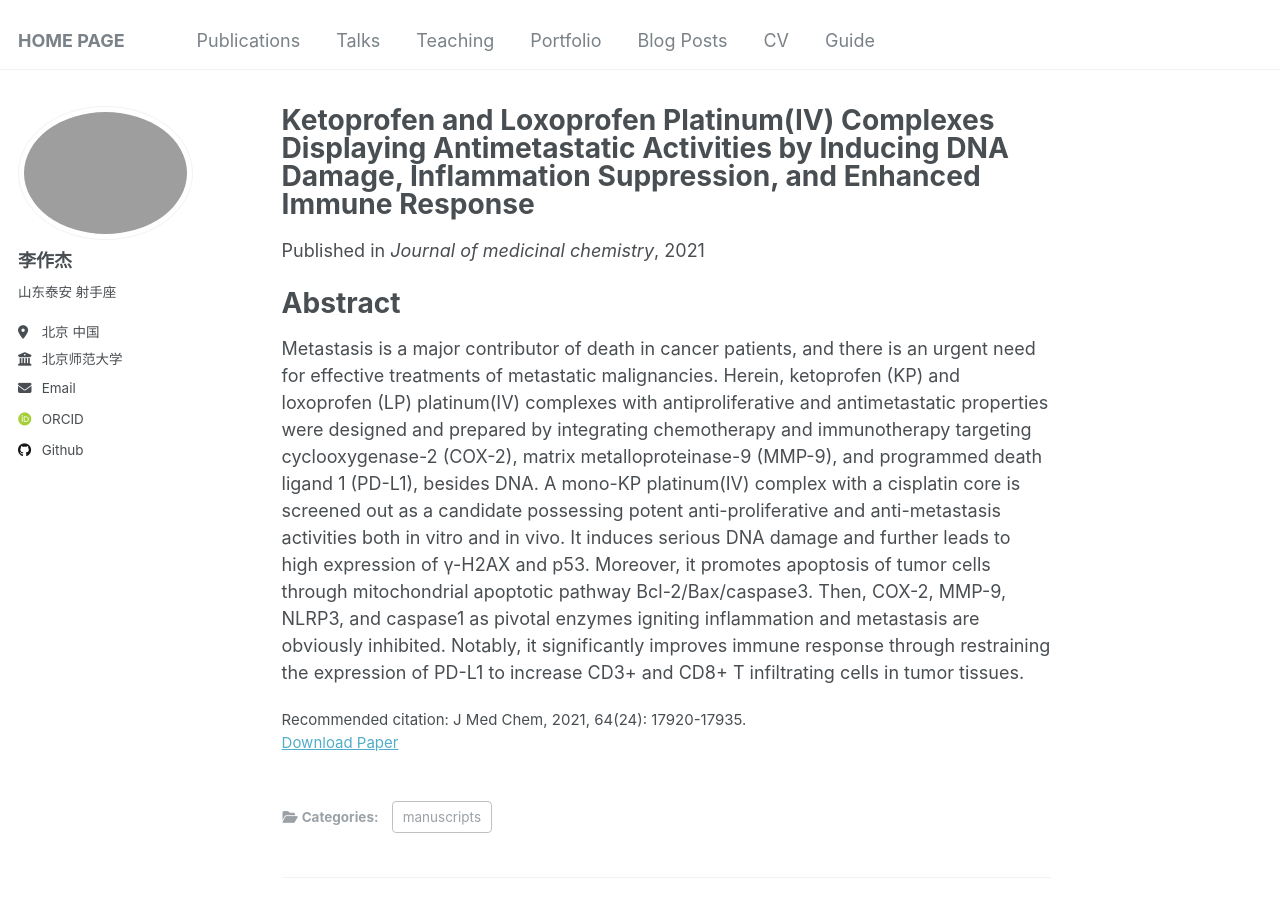
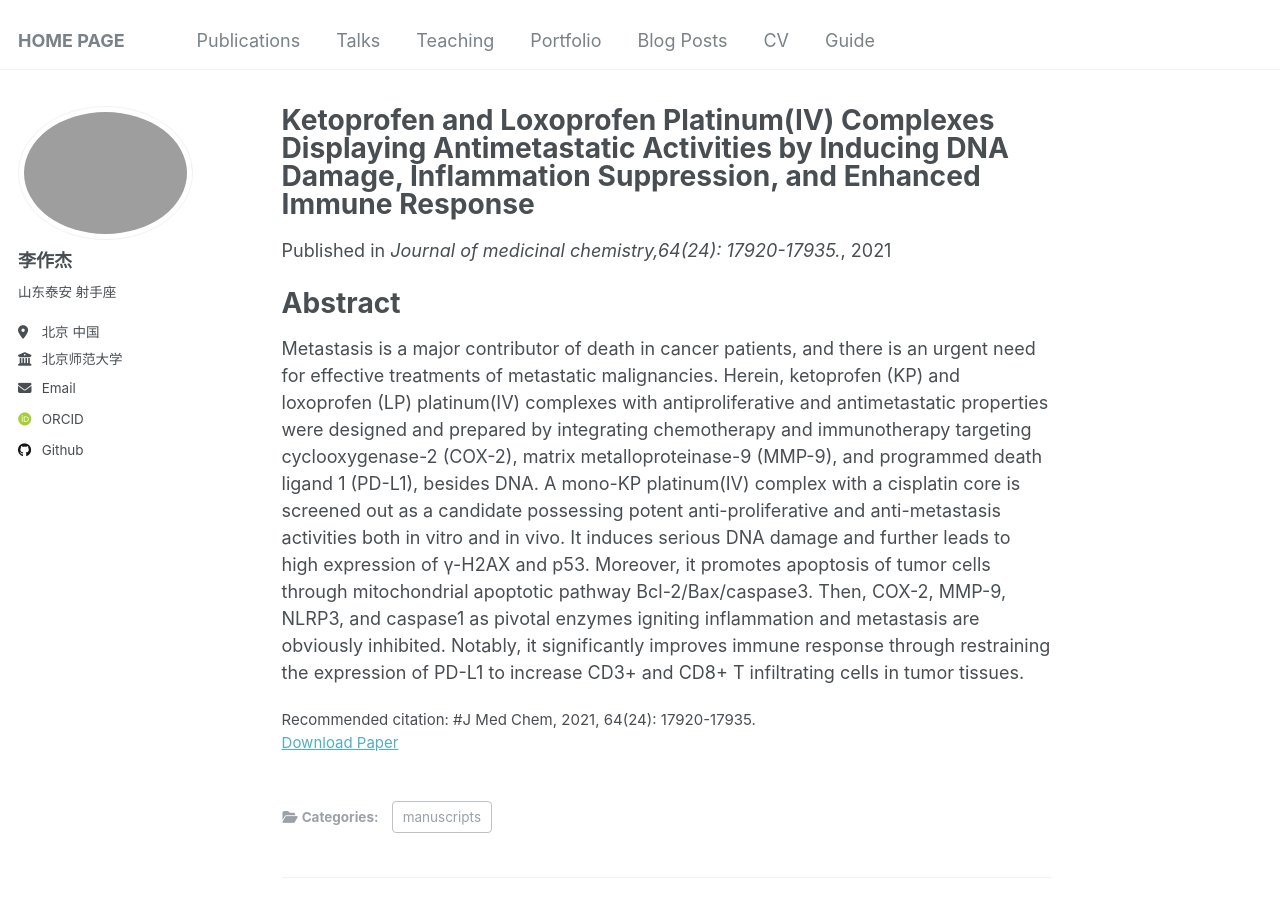
Before and after one commit to Infinity-LZJ/Zuojie_Li.github, a Jekyll site: the page built from _publications/2025-07-02-paper-title-number-3.md, in a window 1280 px wide and 900 px high. Built offline with Jekyll 4.4.1, drawn with Linux system fonts in a browser that asks for light colours; some web fonts are replaced.

Commit message:
Update 2025-07-02-paper-title-number-3.md
Signed-off-by: Infinity-LZJ <zuojieli@yeah.net>

```diff
--- a/_publications/2025-07-02-paper-title-number-3.md
+++ b/_publications/2025-07-02-paper-title-number-3.md
@@ -5,11 +5,11 @@ category: manuscripts
 permalink: /publication/2025-07-02-paper-title-number-3
 excerpt: 'Zuojie Li, Qingpeng Wang, Linming Li, Yan Chen, Jichun Cui, Min Liu, Ning Zhang, Zhifang Liu, Jun Han, Zhengping Wang'
 date: 2021-12-23
-venue: 'Journal of medicinal chemistry'
+venue: 'Journal of medicinal chemistry,64(24): 17920-17935.'
 slidesurl: #'http://academicpages.github.io/files/slides1.pdf'
 paperurl: 'http://academicpages.github.io/files/paper1.pdf'
 bibtexurl: #'http://academicpages.github.io/files/bibtex1.bib'
-citation: 'J Med Chem, 2021, 64(24): 17920-17935.'
+citation: '#J Med Chem, 2021, 64(24): 17920-17935.'
 ---
 # Abstract
 Metastasis is a major contributor of death in cancer patients, and there is an urgent need for effective treatments of metastatic malignancies. Herein, ketoprofen (KP) and loxoprofen (LP) platinum(IV) complexes with antiproliferative and antimetastatic properties were designed and prepared by integrating chemotherapy and immunotherapy targeting cyclooxygenase-2 (COX-2), matrix metalloproteinase-9 (MMP-9), and programmed death ligand 1 (PD-L1), besides DNA. A mono-KP platinum(IV) complex with a cisplatin core is screened out as a candidate possessing potent anti-proliferative and anti-metastasis activities both in vitro and in vivo. It induces serious DNA damage and further leads to high expression of γ-H2AX and p53. Moreover, it promotes apoptosis of tumor cells through mitochondrial apoptotic pathway Bcl-2/Bax/caspase3. Then, COX-2, MMP-9, NLRP3, and caspase1 as pivotal enzymes igniting inflammation and metastasis are obviously inhibited. Notably, it significantly improves immune response through restraining the expression of PD-L1 to increase CD3+ and CD8+ T infiltrating cells in tumor tissues.
```
